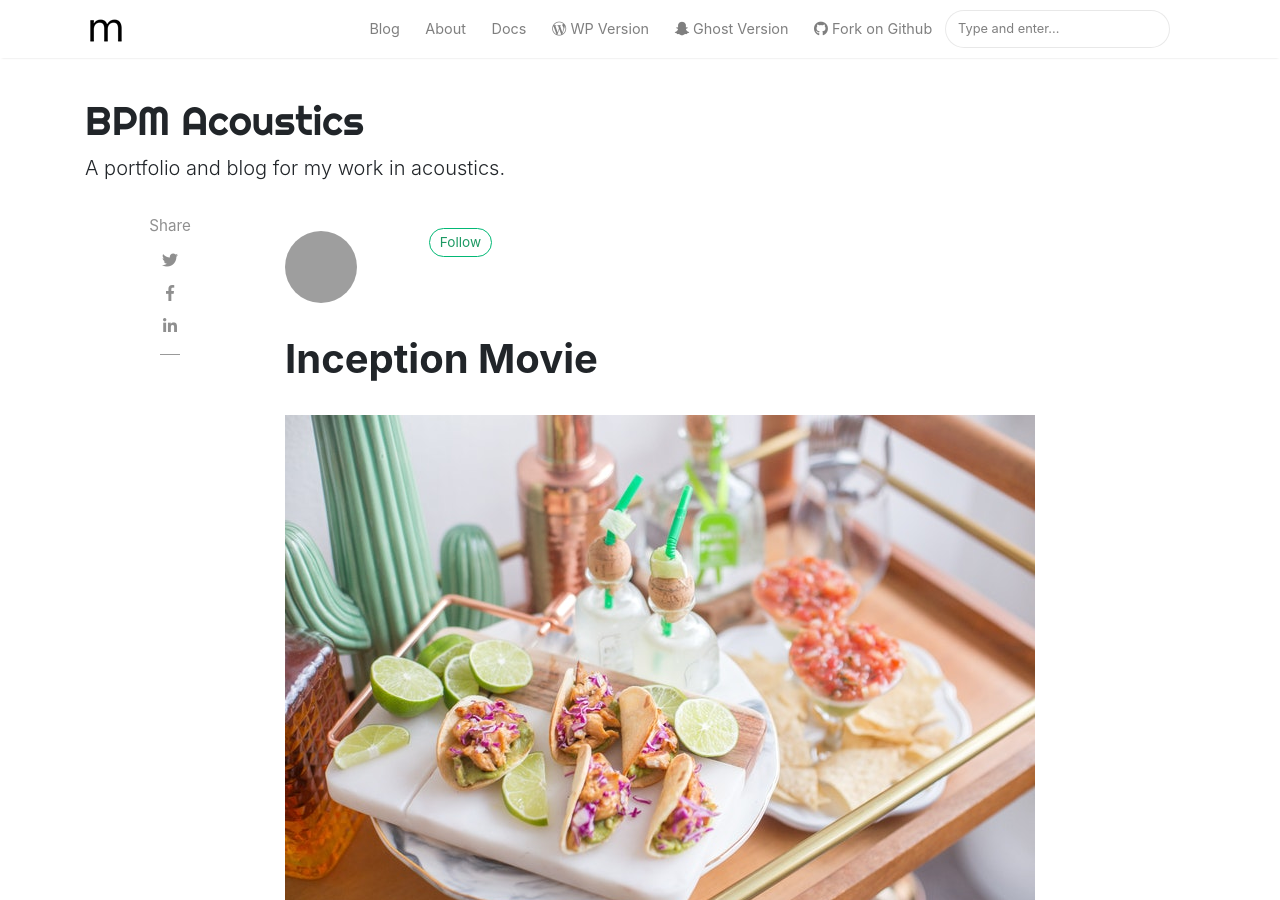
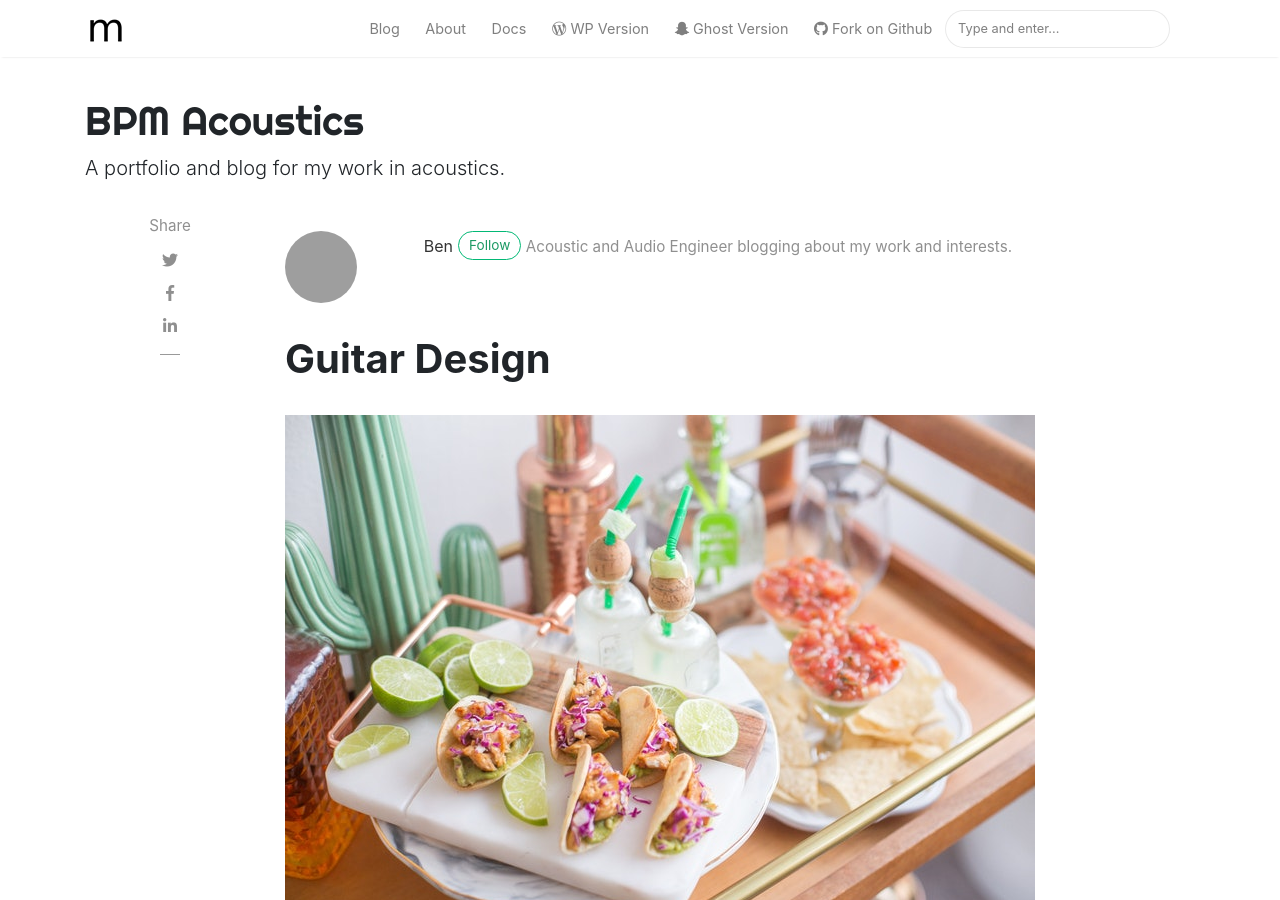
Before and after one commit to bpmasters/bpmasters.github.io, a Jekyll site: the page built from _posts/2018-01-11-customer-service.md, in a window 1280 px wide and 900 px high. Built offline with Jekyll 4.4.1, drawn with Linux system fonts in a browser that asks for light colours; nearby versions of some CDN libraries; comment, search, counter and statistics services are not loaded; grey boxes are pictures that could not be loaded.

Commit message:
Update 2018-01-11-customer-service.md

```diff
--- a/_posts/2018-01-11-customer-service.md
+++ b/_posts/2018-01-11-customer-service.md
@@ -1,7 +1,7 @@
 ---
 layout: post
-title:  "Inception Movie"
-author: john
+title:  "Guitar Design"
+author: ben
 categories: [ Jekyll, tutorial ]
 tags: [red, yellow]
 image: assets/images/11.jpg
```
